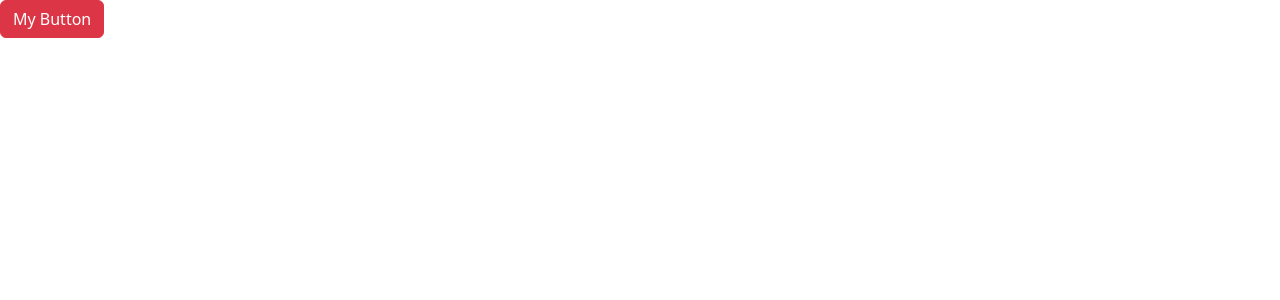
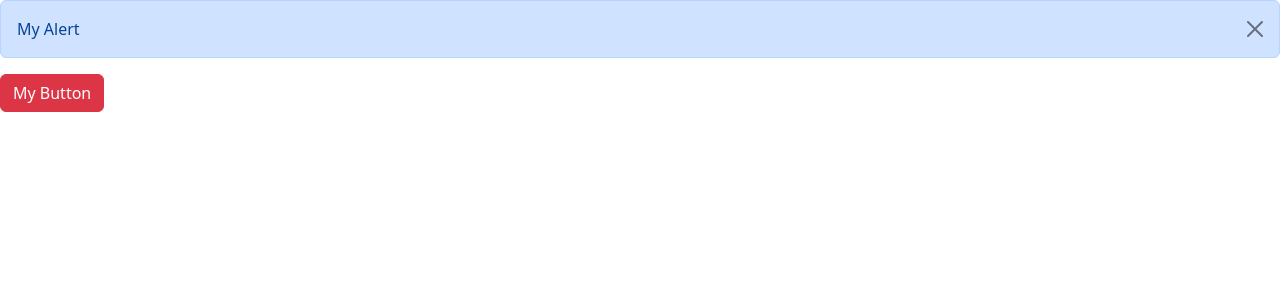
Before and after one commit to VijayAmbekar/react-project, a React (Vite) app: page / in a window 1280 px wide. Both pictures are taken after a click on the button "My Button". Shown: the top 300 px of the page. Built offline with nearby package versions, Linux system fonts and the light colour scheme.

Commit message:
shwoing dismissable alert all using custom component

```diff
--- a/src/App.tsx
+++ b/src/App.tsx
@@ -1,11 +1,17 @@
+import { useState } from "react";
 import Alert from "./components/Alert";
 import Button from "./components/Button";
 import ListGroup from "./components/ListGroup";
 
 function App() {
+  const [active, setActiveV] = useState(false);
+
   return (
     <div>
-      <Button color="danger" onClick={() => console.log("Clicked")}>
+      {active === true && (
+        <Alert onClose={() => setActiveV(false)}>My Alert</Alert>
+      )}
+      <Button color="danger" onClick={() => setActiveV(true)}>
         My Button
       </Button>
     </div>
--- a/src/components/Alert.tsx
+++ b/src/components/Alert.tsx
@@ -1,13 +1,16 @@
 import { ReactNode } from "react";
+import Button from "./Button";
 
 interface Props {
-    children: ReactNode;
+  children: ReactNode;
+  onClose: () => void;
 }
 
-const Alert = ({children}: Props) => {
+const Alert = ({ children, onClose }: Props) => {
   return (
-    <div className="alert alert-primary" role="alert">
+    <div className="alert alert-primary alert-dismissible" role="alert">
       {children}
+      <Button data-bs-dismiss="alert" color="close" onClick={onClose} />
     </div>
   );
 };
--- a/src/components/Button.tsx
+++ b/src/components/Button.tsx
@@ -1,6 +1,6 @@
 interface Props {
-  children: string;
-  color?: "primary" | "secondary" | "danger";
+  children?: string;
+  color?: "primary" | "secondary" | "danger" | 'close';
   onClick: () => void;
 }
 
```
